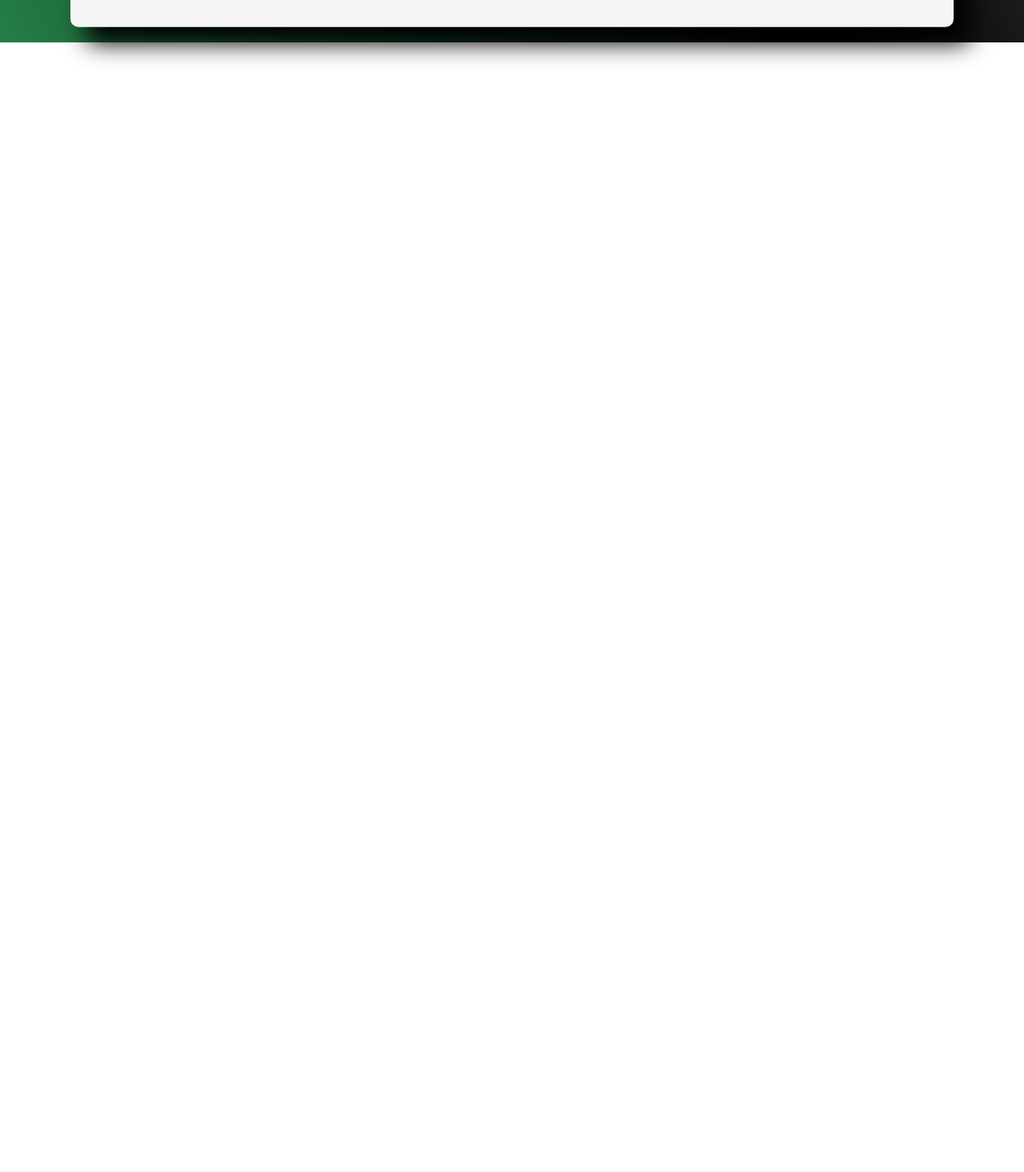
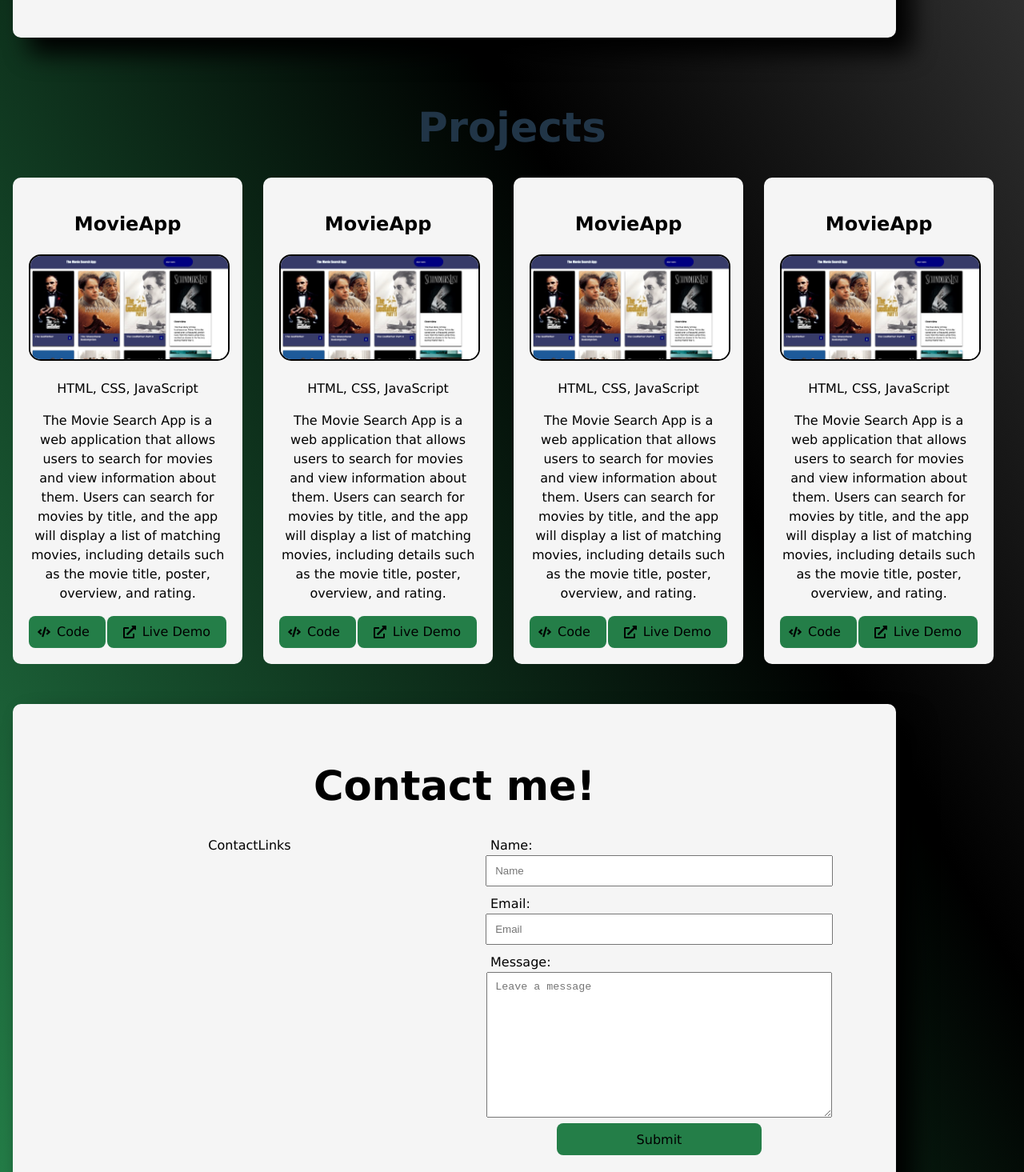
Before and after one commit to hefamba/newPortfolioWebsite, a React (Vite) app: page / in a window 1280 px wide. Shown: the part 1245-2710 px from the top of the page at 80% size. Before the commit the page ends 1298 px from the top, so only its background shows below. Built offline with nearby package versions, Linux system fonts and the light colour scheme.

Commit message:
made a lot of progress

```diff
--- a/package.json
+++ b/package.json
@@ -16,6 +16,7 @@
     "framer-motion": "^10.16.4",
     "react": "^18.2.0",
     "react-dom": "^18.2.0",
+    "react-hook-form": "^7.46.2",
     "react-icons": "^4.11.0",
     "react-router-dom": "^6.16.0",
     "styled-components": "^6.0.8"
--- /dev/null
+++ b/src/Cards.css
@@ -0,0 +1,14 @@
+.cardAnimation {
+  animation: floatAnimation 2s ease-in-out infinite;
+}
+@keyframes floatAnimation {
+  0% {
+    transform: translateY(0);
+  }
+  50% {
+    transform: translateY(-10px); /* Adjust the floating height */
+  }
+  100% {
+    transform: translateY(0);
+  }
+}
--- /dev/null
+++ b/src/Cards.jsx
@@ -0,0 +1,112 @@
+import React from 'react';
+import './Container.css';
+import './Cards.css';
+import {
+  Box,
+  SimpleGrid,
+  Card,
+  CardHeader,
+  CardBody,
+  CardFooter,
+  Text,
+  Button,
+  Icon,
+} from '@chakra-ui/react';
+import { FaCode, FaExternalLinkAlt } from 'react-icons/fa';
+
+export default function Cards() {
+  const cardData = [
+    {
+      title: 'MovieApp',
+      image: 'movieApp.jpg',
+      text: 'The Movie Search App is a web application that allows users to search for movies and view information about them. Users can search for movies by title, and the app will display a list of matching movies, including details such as the movie title, poster, overview, and rating.',
+      codeLink: 'https://github.com/hefamba/movieAppJs/edit/main/README.md',
+      demoLink: 'https://hefamba.github.io/movieAppJs/',
+      techStack: 'HTML, CSS, JavaScript',
+    },
+    {
+      title: 'MovieApp',
+      image: 'movieApp.jpg',
+      text: 'The Movie Search App is a web application that allows users to search for movies and view information about them. Users can search for movies by title, and the app will display a list of matching movies, including details such as the movie title, poster, overview, and rating.',
+      codeLink: 'https://github.com/hefamba/movieAppJs/edit/main/README.md',
+      demoLink: 'https://hefamba.github.io/movieAppJs/',
+      techStack: 'HTML, CSS, JavaScript',
+    },
+    {
+      title: 'MovieApp',
+      image: 'movieApp.jpg',
+      text: 'The Movie Search App is a web application that allows users to search for movies and view information about them. Users can search for movies by title, and the app will display a list of matching movies, including details such as the movie title, poster, overview, and rating.',
+      codeLink: 'https://github.com/hefamba/movieAppJs/edit/main/README.md',
+      demoLink: 'https://hefamba.github.io/movieAppJs/',
+      techStack: 'HTML, CSS, JavaScript',
+    },
+    {
+      title: 'MovieApp',
+      image: 'movieApp.jpg',
+      text: 'The Movie Search App is a web application that allows users to search for movies and view information about them. Users can search for movies by title, and the app will display a list of matching movies, including details such as the movie title, poster, overview, and rating.',
+      codeLink: 'https://github.com/hefamba/movieAppJs/edit/main/README.md',
+      demoLink: 'https://hefamba.github.io/movieAppJs/',
+      techStack: 'HTML, CSS, JavaScript',
+    },
+  ];
+
+  return (
+    <Box pt={50}>
+      <h1>Projects</h1>
+      <SimpleGrid
+        style={{ display: 'flex', justifyContent: 'space-between' }}
+        spacing={4}
+        templateColumns="repeat(auto-fill, minmax(200px, 1fr))">
+        {cardData.map((card, index) => (
+          <Box>
+            <Card
+              key={index}
+              className="cardAnimation"
+              width={'80%'}
+              style={{
+                backgroundColor: 'whitesmoke',
+                color: 'black',
+                padding: '20px',
+                border: 'none',
+                borderRadius: '10px',
+              }}>
+              <CardHeader>
+                <h2>{card.title}</h2>
+              </CardHeader>
+              <CardBody>
+                <img
+                  src={card.image}
+                  alt="movieApp"
+                  style={{
+                    width: '100%',
+                    borderRadius: '15px',
+                    border: '2px black solid',
+                  }}
+                />
+                <Text>{card.techStack}</Text>
+                <Text>{card.text}</Text>
+              </CardBody>
+              <CardFooter
+                style={{
+                  display: 'flex',
+                  justifyContent: 'space-between',
+                }}>
+                <Button
+                  pl={10}
+                  style={{ backgroundColor: 'rgb(36, 126, 72)' }}
+                  leftIcon={<FaCode />}>
+                  Code
+                </Button>
+                <Button
+                  style={{ backgroundColor: 'rgb(36, 126, 72)' }}
+                  leftIcon={<FaExternalLinkAlt />}>
+                  Live Demo
+                </Button>
+              </CardFooter>
+            </Card>
+          </Box>
+        ))}
+      </SimpleGrid>
+    </Box>
+  );
+}
--- /dev/null
+++ b/src/Contact.jsx
@@ -0,0 +1,19 @@
+import React from 'react';
+import './Container.css';
+import ContactForm from './ContactForm';
+import ContactLinks from './ContactLinks';
+import { Box, Flex } from '@chakra-ui/layout';
+
+export default function Contact() {
+  return (
+    <Box pt={50}>
+      <Box className="container">
+        <h1>Contact me!</h1>
+        <Flex justify={'space-evenly'}>
+          <ContactLinks />
+          <ContactForm />
+        </Flex>
+      </Box>
+    </Box>
+  );
+}
--- /dev/null
+++ b/src/ContactForm.jsx
@@ -0,0 +1,82 @@
+import React, { useState } from 'react';
+import {
+  FormControl,
+  FormLabel,
+  FormErrorMessage,
+  FormHelperText,
+  Box,
+  Button,
+} from '@chakra-ui/react';
+
+export default function ContactForm() {
+  const [formData, setFormData] = useState({
+    name: '',
+    email: '',
+    message: '',
+  });
+
+  const handleChange = (e) => {
+    const { name, value } = e.target;
+    setFormData({
+      ...formData,
+      [name]: value,
+    });
+  };
+
+  const handleSubmit = (e) => {
+    e.preventDefault();
+    // You can perform form submission logic here, such as sending the data to a server or performing client-side validation.
+    console.log(formData);
+  };
+
+  return (
+    <FormControl onSubmit={handleSubmit} style={{ width: '50vw' }}>
+      <Box>
+        <FormLabel htmlFor="name" position={'relative'} right={-45}>
+          Name:
+        </FormLabel>
+        <input
+          style={{ width: '80%', padding: '10px' }}
+          type="text"
+          id="name"
+          name="name"
+          placeholder="Name"
+          value={formData.name}
+          onChange={handleChange}
+        />
+      </Box>
+      <Box>
+        <FormLabel htmlFor="email" position={'relative'} right={-45} pt={10}>
+          Email:
+        </FormLabel>
+        <input
+          type="email"
+          id="email"
+          name="email"
+          placeholder="Email"
+          value={formData.email}
+          onChange={handleChange}
+          style={{ width: '80%', padding: '10px' }}
+        />
+      </Box>
+      <Box>
+        <FormLabel htmlFor="message" position={'relative'} right={-45} pt={10}>
+          Message:
+        </FormLabel>
+        <textarea
+          style={{ width: '80%', padding: '10px', height: '10rem' }}
+          id="message"
+          name="message"
+          placeholder="Leave a message"
+          value={formData.message}
+          onChange={handleChange}></textarea>
+      </Box>
+      <Button
+        type="submit"
+        style={{ backgroundColor: 'rgb(36, 126, 72)' }}
+        width={'50%'}>
+        Submit
+      </Button>
+    </FormControl>
+  );
+}
--- /dev/null
+++ b/src/ContactLinks.jsx
@@ -0,0 +1,5 @@
+import React from 'react';
+
+export default function ContactLinks() {
+  return <div style={{ width: '50vw' }}>ContactLinks</div>;
+}
--- a/src/Home.jsx
+++ b/src/Home.jsx
@@ -1,12 +1,16 @@
 import React from 'react';
 import Intro from './Intro';
 import About from './About';
+import Projects from './Projects';
+import Contact from './Contact';
 
 export default function Home() {
   return (
     <div>
       <Intro />
       <About />
+      <Projects />
+      <Contact />
     </div>
   );
 }
--- a/src/Intro.jsx
+++ b/src/Intro.jsx
@@ -9,7 +9,11 @@ export default function Intro() {
       <Flex>
         <Box pr={20}>
           <h1 style={{ color: 'rgb(36, 126, 72)' }}>Henry Efamba Jr</h1>
-          <h3>
+          <h3
+            style={{
+              position: 'relative',
+              bottom: '25px',
+            }}>
             <a href="https://git.io/typing-svg">
               <img
                 src="https://readme-typing-svg.demolab.com?font=Fira+Code&weight=900&size=25&pause=1000&color=000000&center=true&vCenter=true&width=435&lines=Software+Engineer;React+Web+Developer"
@@ -17,11 +21,11 @@ export default function Intro() {
               />
             </a>
           </h3>
-          <h3>
+          <h3 style={{ position: 'relative', bottom: '1.5rem' }}>
             Software Engineer, Excited about technology, Creative Content
             Creator
           </h3>
-          <h3>Tech Stack:</h3>
+          <h2>Tech Stack:</h2>
           <Flex justify={'center'}>
             <TechStackIcons />
           </Flex>
--- a/src/Nav.css
+++ b/src/Nav.css
@@ -11,3 +11,6 @@ nav {
 .navLink {
   color: whitesmoke;
 }
+.navLink:hover {
+  color: greenyellow;
+}
--- /dev/null
+++ b/src/Projects.jsx
@@ -0,0 +1,10 @@
+import React from 'react';
+import Cards from './Cards';
+
+export default function Projects() {
+  return (
+    <div>
+      <Cards />
+    </div>
+  );
+}
```
Also changed, not shown: src/TechStackIcons.jsx (+9 -1 lines), public/movieApp.jpg (added), 1 other file (tests, documents, lock files or other folders).
